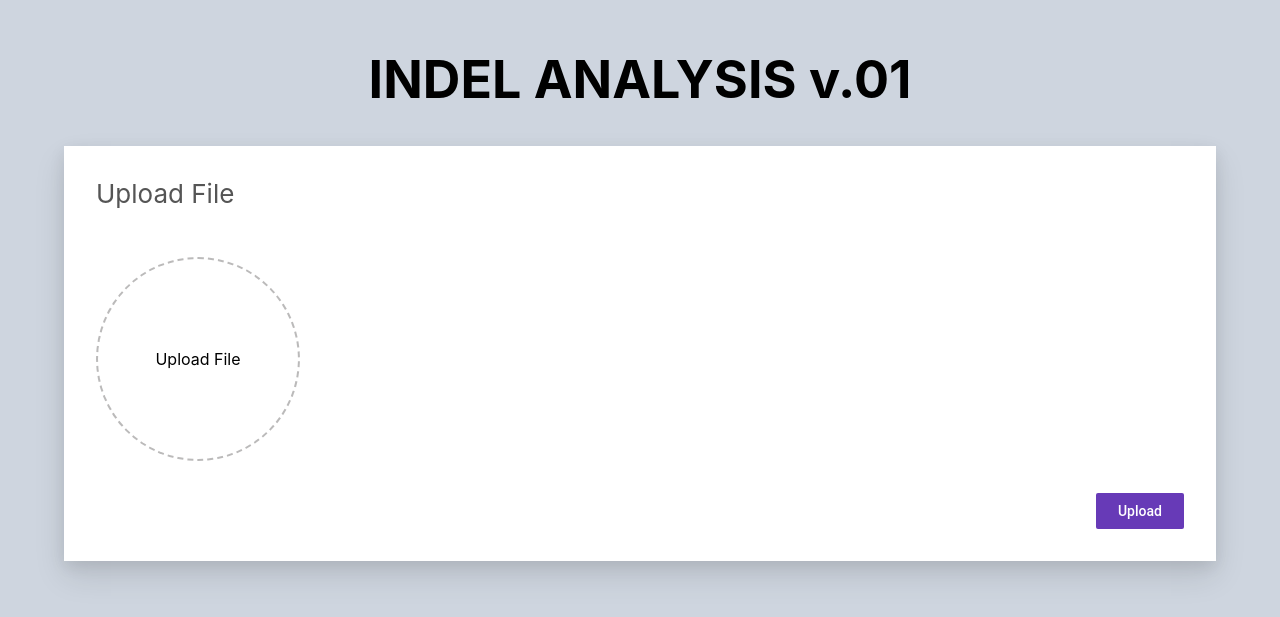
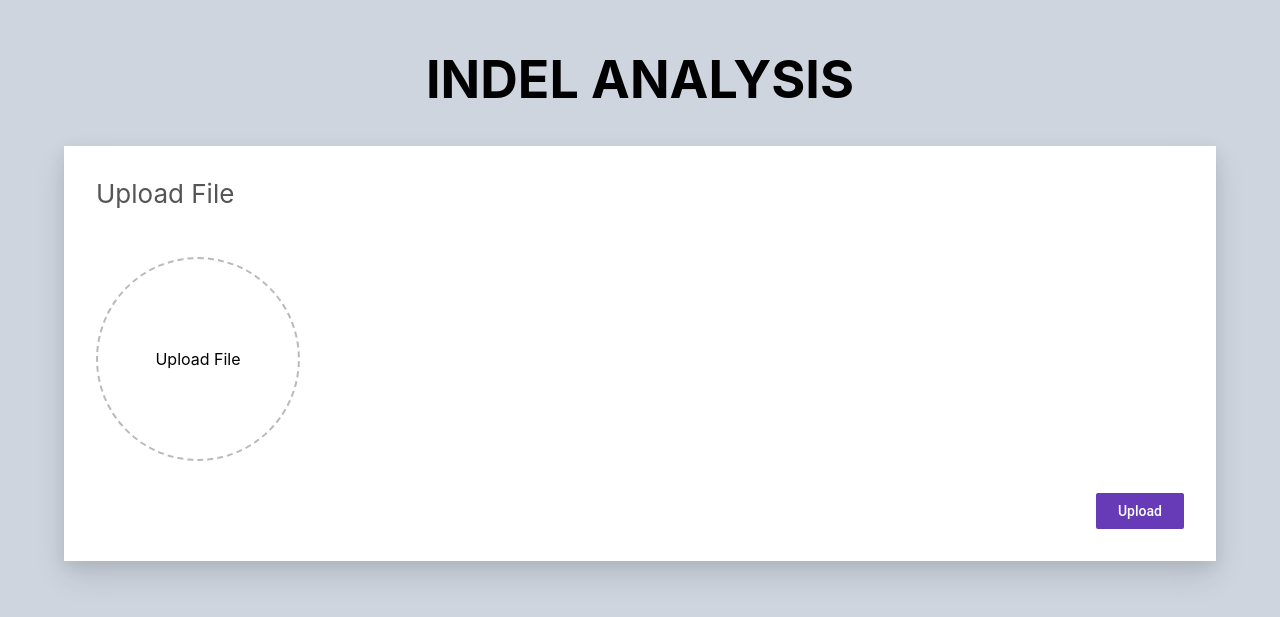
Before and after one commit to Samuelly332/IndelAnalysis, a React (Create React App) app: page / in a window 1280 px wide. Shown: the part 113-730 px from the top of the page. Built offline with nearby package versions, Linux system fonts and the light colour scheme.

Commit message:
version deleted, it was just for testing purposes

```diff
--- a/src/App.js
+++ b/src/App.js
@@ -8,7 +8,7 @@ class App extends Component {
             <div className="App">
                 <div className="Head">
                     <p>
-                        <h1>INDEL ANALYSIS v.01</h1>
+                        <h1>INDEL ANALYSIS</h1>
                     </p>
                 </div>
                 <div className="Card">
```
